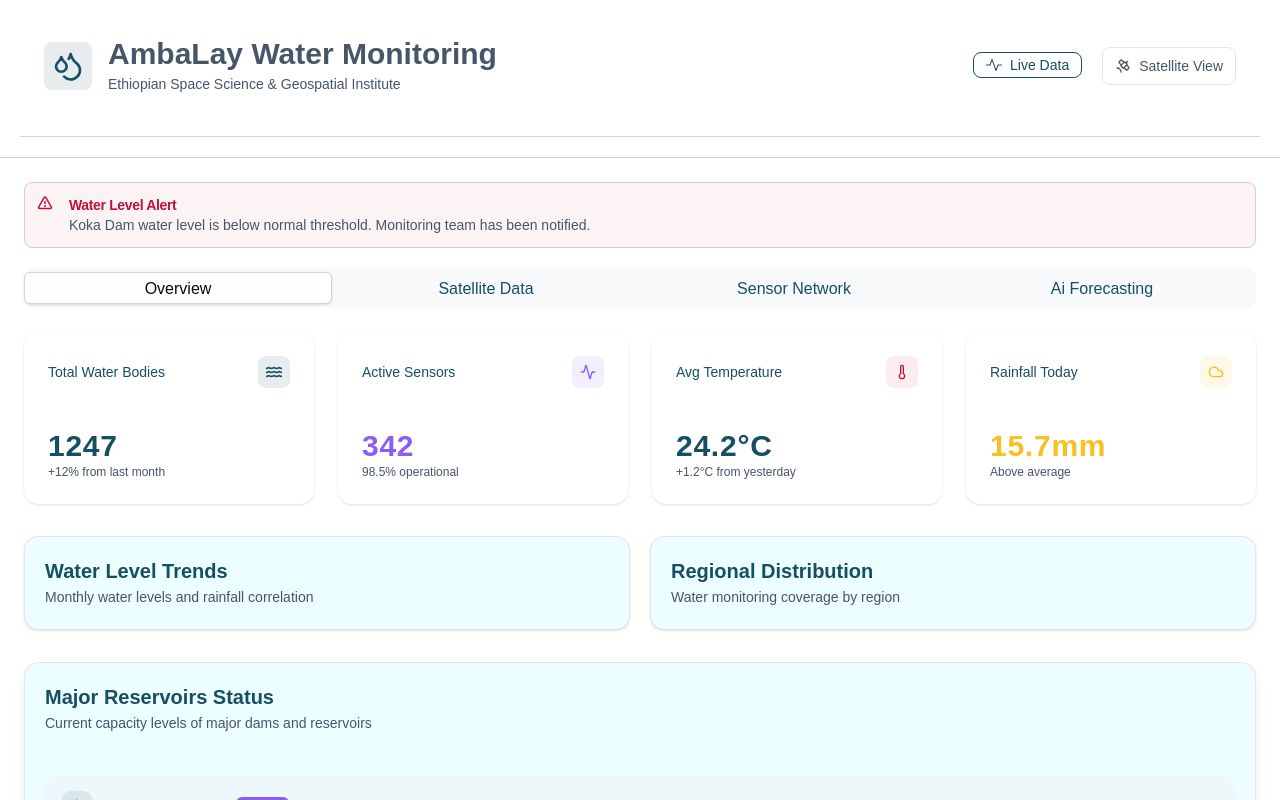
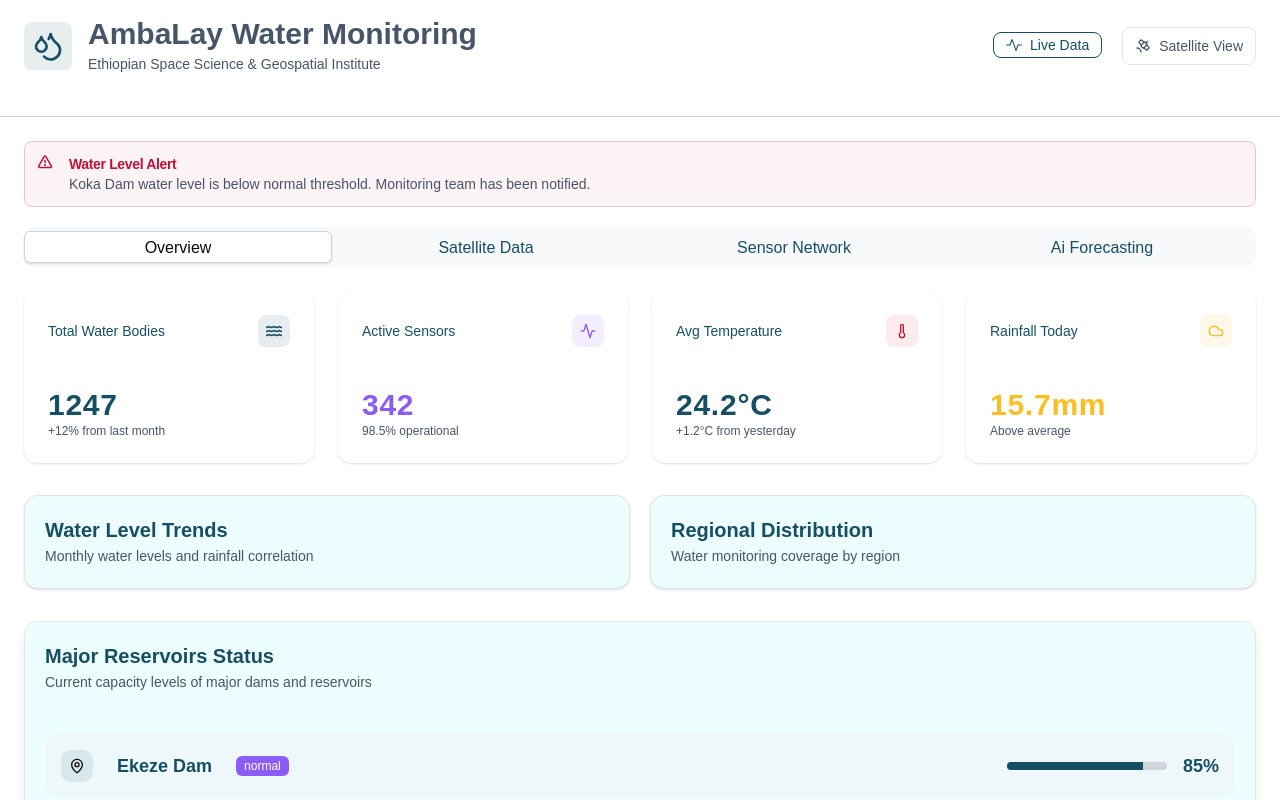
Before and after one commit to bettytadege/water-resources-monitoring, a React (Vite) app: page /monitoring in a window 1280 px wide. Shown: the top 800 px of the page. Built offline with nearby package versions, Linux system fonts and the light colour scheme.

Commit message:
refcator:remove horizontal line

```diff
--- a/src/pages/Monitoring.tsx
+++ b/src/pages/Monitoring.tsx
@@ -15,10 +15,10 @@ function Monitoring() {
   return (
     <>
       <div className="bg-white">
-      <div className="sticky top-0  p-5">
-      <Header />
-  </div>
-        <hr className="w-full border-neutral-300 " />
+        <div className="sticky top-0  p-">
+          <Header />
+        </div>
+        {/* <hr className="w-full border-neutral-300 " /> */}
         <div className="m-6 flex-col flex gap-5">
           <WaterLevelAlertCard />
           <div className="bg-[#F7F9FB] w-full rounded-lg  h-10 py-1 flex flex-row justify-around  ">
```
